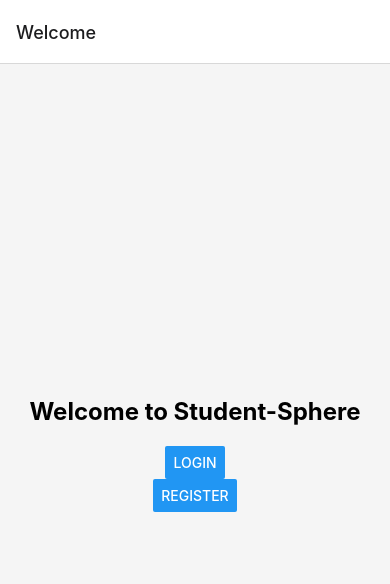
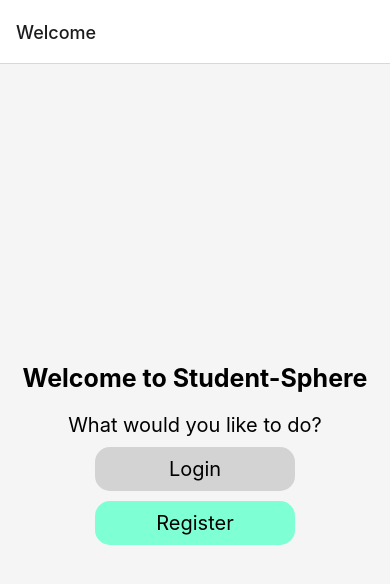
Before and after one commit to ShalomObongo/Student-Sphere, a React Native app in the folder main-project/: screen /Home in a window 390 px wide. Shown: the top 584 px of the page. Built offline with nearby package versions, Linux system fonts and the light colour scheme.

Commit message:
made HomeScreen look a bit nicer

```diff
--- a/main-project/screens/HomeScreen.js
+++ b/main-project/screens/HomeScreen.js
@@ -1,5 +1,5 @@
 import React from 'react';
-import { View, Text, Button, StyleSheet } from 'react-native';
+import { View, Text, Button, StyleSheet, TouchableOpacity } from 'react-native';
 import { useNavigation } from '@react-navigation/native';
 import { auth } from '../firebase'
 
@@ -17,10 +17,13 @@ const Homescreen = () => {
   return (
     <View style={styles.container}>
       <Text style={styles.title}>Welcome to Student-Sphere</Text>
-      <Button
-        title="Login" onPress={handleLogin} />
-      <Button
-        title="Register" onPress={handleRegister} />
+      <Text style={styles.homeTxt}>What would you like to do?</Text>
+      <TouchableOpacity style={styles.loginBtn} onPress={handleLogin}>
+        <Text style={styles.homeTxt}>Login</Text>
+      </TouchableOpacity>
+      <TouchableOpacity  style={styles.registerBtn} onPress={handleRegister}>
+        <Text style={styles.homeTxt}>Register</Text>
+      </TouchableOpacity>
     </View>
   );
 };
@@ -33,10 +36,29 @@ const styles = StyleSheet.create({
     backgroundColor: '#f5f5f5',
   },
   title: {
-    fontSize: 24,
+    fontSize: 25,
     fontWeight: 'bold',
     marginBottom: 20,
   },
+  loginBtn:{
+    width: 200,
+    padding: 10,
+    backgroundColor: 'lightgrey',
+    borderRadius: 15,
+    alignItems: 'center',
+    marginTop: 10
+  },
+  registerBtn:{
+    width: 200,
+    padding: 10,
+    backgroundColor: '#7fffd4',
+    borderRadius: 15,
+    alignItems: 'center',
+    marginTop: 10
+  },
+  homeTxt:{
+    fontSize:20
+  }
 });
 
 export default Homescreen;
```
